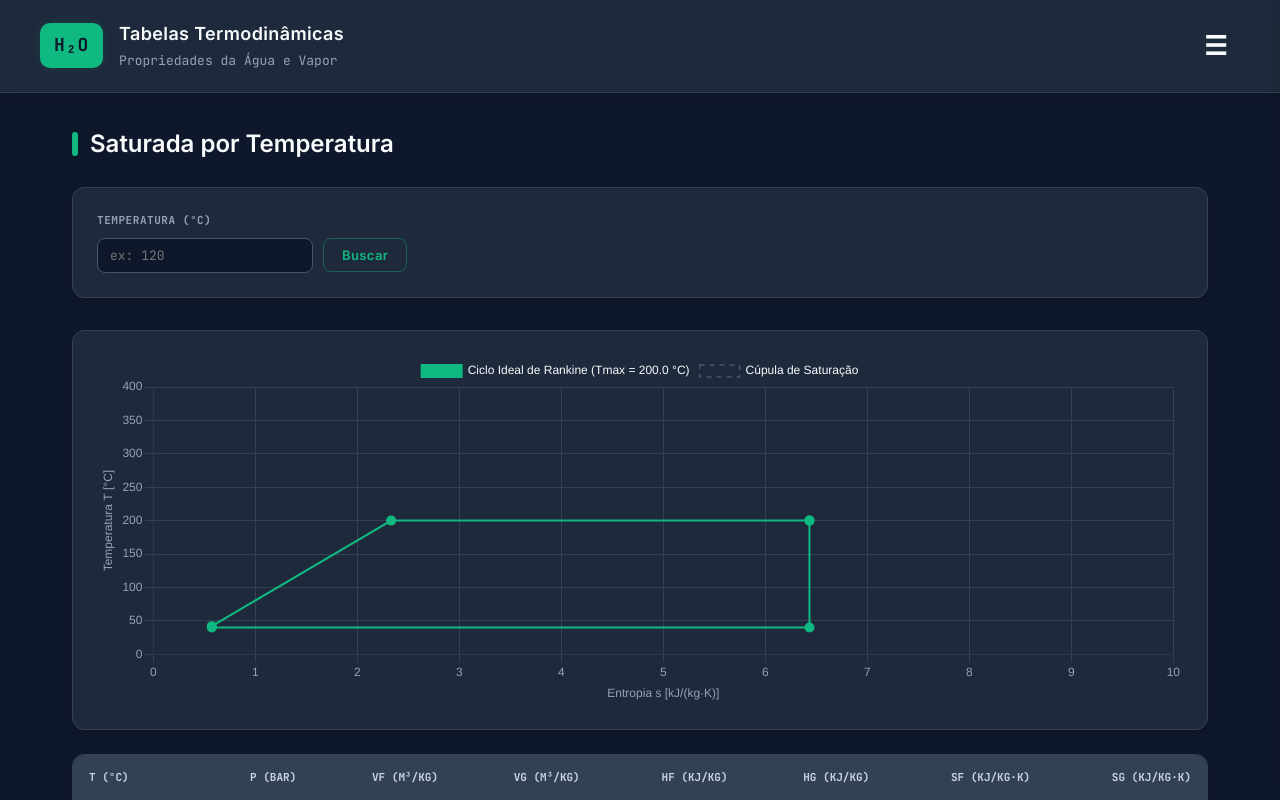
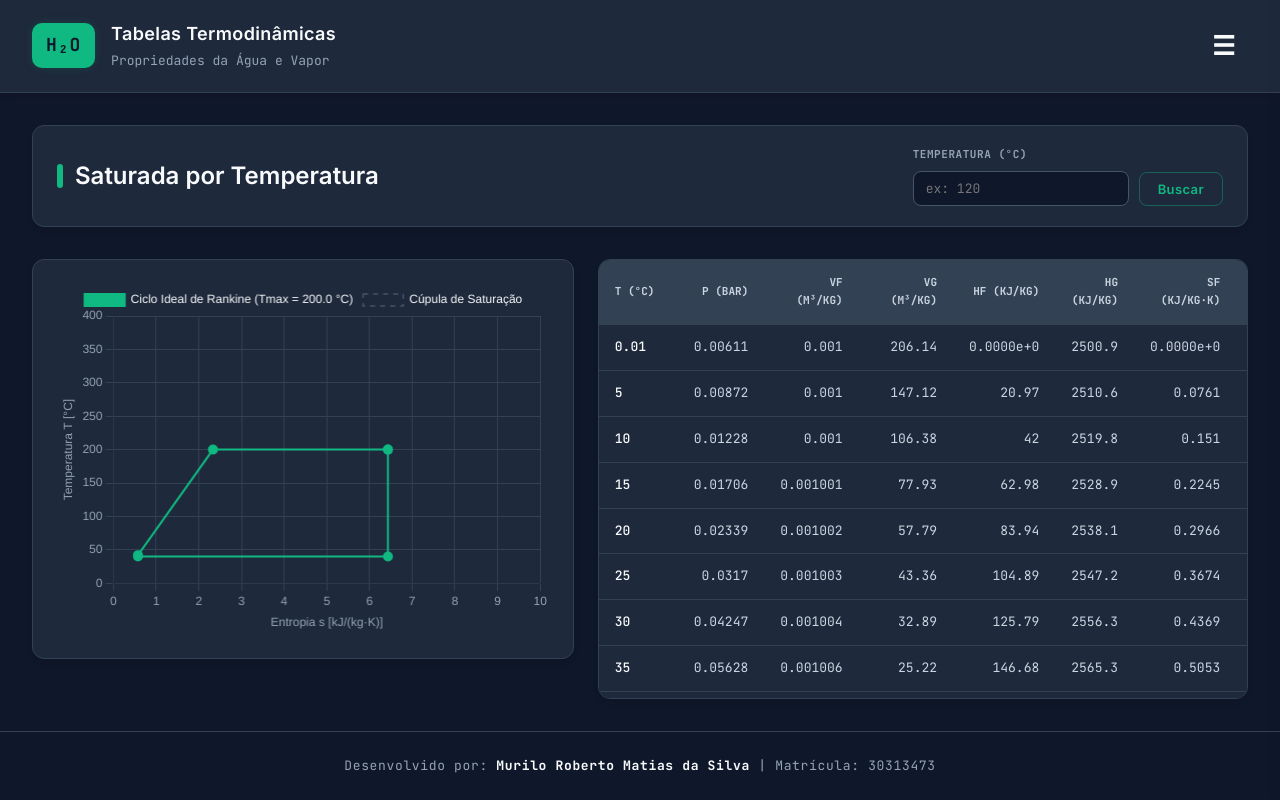
Before and after one commit to samuel-rbt/termodinamica-agua, a React (Vite) app: page / in a window 1280 px wide. Shown: the top 800 px of the page. Built offline with nearby package versions, Linux system fonts and the light colour scheme.

Commit message:
chore: incluso div co nome de propriedade do siteo

```diff
--- a/src/App.jsx
+++ b/src/App.jsx
@@ -54,7 +54,6 @@ export default function App() {
   const [result, setResult] = useState(null)
   const [highlightVal, setHighlightVal] = useState(null)
 
-  // NOVO: Controle do Menu Hambúrguer
   const [isMenuOpen, setIsMenuOpen] = useState(false)
 
   const handleSearch = useCallback(() => {
@@ -104,7 +103,7 @@ export default function App() {
 
   const handleTabChange = (t) => {
     setTab(t); setResult(null); setSearchVal(''); setHighlightVal(null);
-    setIsMenuOpen(false); // Fecha o menu ao escolher uma opção
+    setIsMenuOpen(false);
   }
 
   const tableData = () => {
@@ -115,17 +114,13 @@ export default function App() {
   }
 
   const { headers, rows, keyIdx } = tableData()
-
-  // Pegando o nome da aba ativa para mostrar na tela
   const activeTabLabel = TABS.find(t => t.id === tab).label;
 
   return (
     <div className={styles.app}>
 
-      {/* NOVO: Fundo escuro quando o menu abre */}
       {isMenuOpen && <div className={styles.overlay} onClick={() => setIsMenuOpen(false)}></div>}
 
-      {/* NOVO: Menu Lateral (Sidebar) */}
       <div className={`${styles.sidebar} ${isMenuOpen ? styles.sidebarOpen : ''}`}>
         <div className={styles.sidebarHeader}>
           <span className={styles.sidebarTitle}>Navegação</span>
@@ -153,19 +148,16 @@ export default function App() {
               <div className={styles.logoSub}>Propriedades da Água e Vapor</div>
             </div>
           </div>
-          {/* NOVO: Botão Hambúrguer */}
-          <button className={styles.hamburgerBtn} onClick={() => setIsMenuOpen(true)}>
-            ☰
-          </button>
+          <button className={styles.hamburgerBtn} onClick={() => setIsMenuOpen(true)}>☰</button>
         </div>
       </header>
 
       <main className={styles.main}>
 
-        {/* NOVO: Título Dinâmico mostrando qual tabela estamos vendo */}
+        <div className={styles.searchBar}>
           <h2 className={styles.activeCategoryTitle}>{activeTabLabel}</h2>
 
-        <div className={styles.searchBar}>
+          <div className={styles.searchInputsWrapper}>
             {(tab === 'sup') && (
               <div className={styles.searchGroup}>
                 <label className={styles.searchLabel}>Pressão</label>
@@ -194,7 +186,8 @@ export default function App() {
                   onKeyDown={e => e.key === 'Enter' && handleSearch()}
                   placeholder={tab === 'sat-t' ? 'ex: 120' : tab === 'sat-p' ? 'ex: 5.0' : 'ex: 300'}
                 />
-              <button className={styles.searchBtn} onClick={handleSearch}>Buscar</button>
+                <button onClick={handleSearch}>Buscar</button>
+              </div>
             </div>
           </div>
         </div>
@@ -223,9 +216,15 @@ export default function App() {
           </div>
         )}
 
+        {/* Dashboard Lado a Lado */}
+        <div className={styles.dashboardGrid}>
+
+          <div className={styles.chartWrapper}>
+             {/* Importante: O arquivo RankineChart.jsx continua o mesmo do passo anterior! */}
              <RankineChart currentResult={result} currentTab={tab} />
+          </div>
 
-        <div className={styles.tableWrap}>
+          <div className={`${styles.tableWrap} ${styles.tableScroll}`}>
             <table className={styles.table}>
               <thead>
                 <tr>
@@ -244,11 +243,13 @@ export default function App() {
               </tbody>
             </table>
           </div>
+        </div>
+
       </main>
 
       <footer style={{
-        textAlign: 'center', padding: '24px 20px', color: 'var(--text3)', fontSize: '12px',
-        fontFamily: 'var(--font-mono)', borderTop: '1px solid var(--border)', marginTop: '2rem', letterSpacing: '0.05em'
+        textAlign: 'center', padding: '24px 20px', color: 'var(--text3)', fontSize: '13px',
+        fontFamily: 'var(--font-mono)', borderTop: '1px solid var(--border)', marginTop: 'auto', letterSpacing: '0.05em'
       }}>
         Desenvolvido por: <strong style={{color: 'var(--text)'}}>Murilo Roberto Matias da Silva</strong> | Matrícula: 30313473
       </footer>
--- a/src/App.module.css
+++ b/src/App.module.css
@@ -1,14 +1,11 @@
-.app { min-height: 100vh; background: var(--bg); position: relative; overflow-x: hidden; }
+.app { min-height: 100vh; background: var(--bg); position: relative; overflow-x: hidden; display: flex; flex-direction: column; }
 
 .header {
-  background: var(--bg2);
-  padding: 0 2rem;
-  border-bottom: 1px solid var(--border);
-  box-shadow: 0 4px 6px -1px rgba(0, 0, 0, 0.1);
-  position: sticky; top: 0; z-index: 10;
+  background: var(--bg2); padding: 0 2rem; border-bottom: 1px solid var(--border);
+  box-shadow: 0 4px 6px -1px rgba(0, 0, 0, 0.1); position: sticky; top: 0; z-index: 10;
 }
 
-.headerInner { max-width: 1200px; margin: 0 auto; padding: 1.25rem 0; display: flex; justify-content: space-between; align-items: center; }
+.headerInner { max-width: 1400px; margin: 0 auto; padding: 1.25rem 0; display: flex; justify-content: space-between; align-items: center; }
 
 .logo { display: flex; align-items: center; gap: 16px; }
 
@@ -22,7 +19,6 @@
 .logoTitle { font-size: 18px; font-weight: 600; color: var(--text); letter-spacing: 0.02em; }
 .logoSub { font-size: 13px; color: var(--text3); font-family: var(--font-mono); margin-top: 2px; }
 
-/* Menu Hambúrguer e Sidebar */
 .hamburgerBtn { background: transparent; border: none; color: var(--text); font-size: 26px; padding: 4px 12px; cursor: pointer; border-radius: 8px; transition: background .2s; }
 .hamburgerBtn:hover { background: var(--bg3); color: var(--accent); }
 
@@ -38,31 +34,25 @@
 .navItem:hover { background: var(--bg3); color: var(--text); border-color: var(--border2); }
 .navItemActive { background: var(--accent-bg) !important; color: var(--accent) !important; border-color: var(--accent-border) !important; font-weight: 600; box-shadow: inset 4px 0 0 var(--accent); }
 
-.main { max-width: 1200px; margin: 0 auto; padding: 2rem; }
+.main { max-width: 1400px; margin: 0 auto; padding: 2rem; flex: 1; width: 100%; }
 
-/* Título Dinâmico */
-.activeCategoryTitle { font-size: 24px; font-weight: 600; color: var(--text); margin-bottom: 1.5rem; display: flex; align-items: center; gap: 12px; }
+.activeCategoryTitle { font-size: 24px; font-weight: 600; color: var(--text); display: flex; align-items: center; gap: 12px; margin: 0; }
 .activeCategoryTitle::before { content: ''; display: block; width: 6px; height: 24px; background: var(--accent); border-radius: 4px; }
 
 .searchBar {
-  display: flex; align-items: flex-end; gap: 20px; flex-wrap: wrap;
-  margin-bottom: 2rem; padding: 1.5rem;
-  background: var(--bg2); border: 1px solid var(--border);
+  display: flex; align-items: center; gap: 20px; flex-wrap: wrap; justify-content: space-between;
+  margin-bottom: 2rem; padding: 1.25rem 1.5rem; background: var(--bg2); border: 1px solid var(--border);
   border-radius: 12px; box-shadow: 0 4px 6px -1px rgba(0,0,0,0.1);
 }
 
+.searchInputsWrapper { display: flex; gap: 20px; flex-wrap: wrap; align-items: flex-end; }
 .searchGroup { display: flex; flex-direction: column; gap: 8px; }
 .searchLabel { font-size: 11px; font-family: var(--font-mono); color: var(--text3); text-transform: uppercase; font-weight: 600; letter-spacing: 0.05em; }
 .searchInput { display: flex; gap: 10px; align-items: center; }
 
-.resultCard {
-  background: var(--bg2); border: 1px solid var(--accent-border);
-  border-radius: 12px; padding: 1.5rem; margin-bottom: 2rem;
-  box-shadow: 0 4px 15px var(--accent-bg); animation: slideDown .3s ease;
-}
-
+.resultCard { background: var(--bg2); border: 1px solid var(--accent-border); border-radius: 12px; padding: 1.5rem; margin-bottom: 2rem; box-shadow: 0 4px 15px var(--accent-bg); animation: slideDown .3s ease; }
 .resultError { border-color: rgba(239,68,68,0.4); box-shadow: 0 4px 15px rgba(239,68,68,0.1); }
-.errorMsg { color: var(--red); font-size: 14px; font-family: var(--font-mono); }
+.errorMsg { color: var(--red); font-size: 14px; font-family: var(--font-mono); margin: 0; }
 
 .resultHeader { display: flex; align-items: center; gap: 12px; margin-bottom: 20px; }
 .resultTitle { font-family: var(--font-mono); font-size: 16px; font-weight: 700; color: var(--text); }
@@ -74,6 +64,11 @@
 .resultLabel { font-size: 12px; font-family: var(--font-mono); color: var(--text3); margin-bottom: 4px; font-weight: 600; }
 .resultVal { font-family: var(--font-mono); font-size: 18px; font-weight: 700; color: var(--text); }
 .resultUnit { font-size: 11px; font-family: var(--font-mono); color: var(--accent); margin-top: 2px; }
+
+/* Layout Dashboard Lado a Lado */
+.dashboardGrid { display: grid; grid-template-columns: 1fr 1.2fr; gap: 24px; align-items: start; }
+.chartWrapper { margin: 0; }
+.tableScroll { margin: 0; height: 440px; overflow-y: auto; }
 
 .tableWrap { overflow-x: auto; border: 1px solid var(--border); border-radius: 12px; box-shadow: 0 4px 6px -1px rgba(0,0,0,0.1); background: var(--bg2); }
 .table { width: 100%; border-collapse: collapse; font-size: 13px; font-family: var(--font-mono); }
@@ -89,10 +84,19 @@
 @keyframes slideDown { from { opacity: 0; transform: translateY(-10px); } to { opacity: 1; transform: translateY(0); } }
 @keyframes fadeIn { from { opacity: 0; } to { opacity: 1; } }
 
+/* Responsividade e Ajuste do Menu no Celular */
+@media (max-width: 1024px) {
+  .dashboardGrid { grid-template-columns: 1fr; }
+  .tableScroll { height: auto; max-height: 500px; }
+}
 @media (max-width: 600px) {
   .main { padding: 1rem; }
   .header { padding: 1rem; }
   .searchBar { flex-direction: column; align-items: stretch; }
+  .searchInputsWrapper { flex-direction: column; align-items: stretch; }
   .searchInput { flex-direction: column; align-items: stretch; }
+
+  /* CORREÇÃO DO MENU: O !important força a abertura no celular */
   .sidebar { width: 85%; right: -85%; }
+  .sidebarOpen { right: 0 !important; }
 }
--- a/src/index.css
+++ b/src/index.css
@@ -1,23 +1,22 @@
 *, *::before, *::after { box-sizing: border-box; margin: 0; padding: 0; }
 
 :root {
-  /* Nova Paleta Midnight & Emerald */
-  --bg: #0f172a;        /* Azul escuro profundo */
-  --bg2: #1e293b;       /* Fundo de cards */
-  --bg3: #334155;       /* Fundo de destaque */
+  /* Paleta Midnight & Emerald */
+  --bg: #0f172a;
+  --bg2: #1e293b;
+  --bg3: #334155;
   --border: #334155;
   --border2: #475569;
   --text: #f8fafc;
   --text2: #cbd5e1;
   --text3: #94a3b8;
-  --accent: #10b981;    /* Verde Esmeralda */
+  --accent: #10b981;
   --accent-bg: rgba(16, 185, 129, 0.15);
   --accent-border: rgba(16, 185, 129, 0.4);
   --amber: #fbbf24;
   --amber-bg: rgba(251, 191, 36, 0.15);
   --red: #ef4444;
 
-  /* Novas Fontes */
   --font-sans: 'Inter', sans-serif;
   --font-mono: 'JetBrains Mono', monospace;
 }
@@ -38,16 +37,10 @@ body {
 ::-webkit-scrollbar-thumb { background: var(--border2); border-radius: 4px; }
 
 input[type=number], select {
-  background: var(--bg);
-  border: 1px solid var(--border2);
-  color: var(--text);
-  font-family: var(--font-mono);
-  font-size: 13px;
-  padding: 8px 12px;
-  border-radius: 8px; /* Bordas mais redondas */
-  outline: none;
-  transition: all .2s ease;
-  -moz-appearance: textfield;
+  background: var(--bg); border: 1px solid var(--border2);
+  color: var(--text); font-family: var(--font-mono);
+  font-size: 13px; padding: 8px 12px; border-radius: 8px;
+  outline: none; transition: all .2s ease; -moz-appearance: textfield;
 }
 input[type=number]::-webkit-outer-spin-button,
 input[type=number]::-webkit-inner-spin-button { -webkit-appearance: none; }
@@ -57,16 +50,10 @@ select { cursor: pointer; padding-right: 28px; appearance: none;
   background-repeat: no-repeat; background-position: right 10px center; }
 
 button {
-  background: transparent;
-  border: 1px solid var(--accent-border);
-  color: var(--accent);
-  font-family: var(--font-sans);
-  font-size: 13px;
-  font-weight: 600;
-  padding: 8px 18px;
-  border-radius: 8px; /* Bordas redondas */
-  cursor: pointer;
-  transition: all .2s;
+  background: transparent; border: 1px solid var(--accent-border);
+  color: var(--accent); font-family: var(--font-sans);
+  font-size: 13px; font-weight: 600; padding: 8px 18px;
+  border-radius: 8px; cursor: pointer; transition: all .2s;
   letter-spacing: 0.03em;
 }
 button:hover { background: var(--accent-bg); border-color: var(--accent); transform: translateY(-1px); }
```
Also changed, not shown: index.html (+1 -0 lines). Lines whose indentation alone changed are shown as unchanged.
